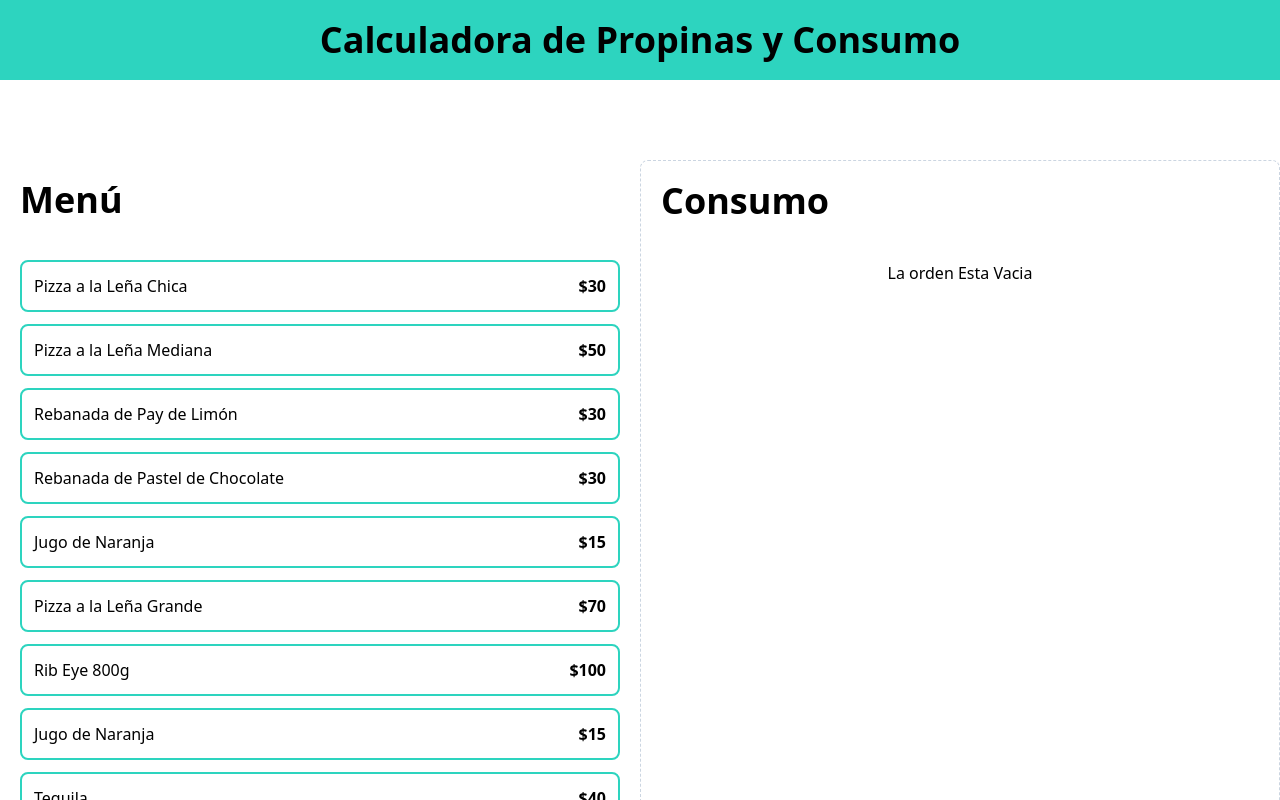
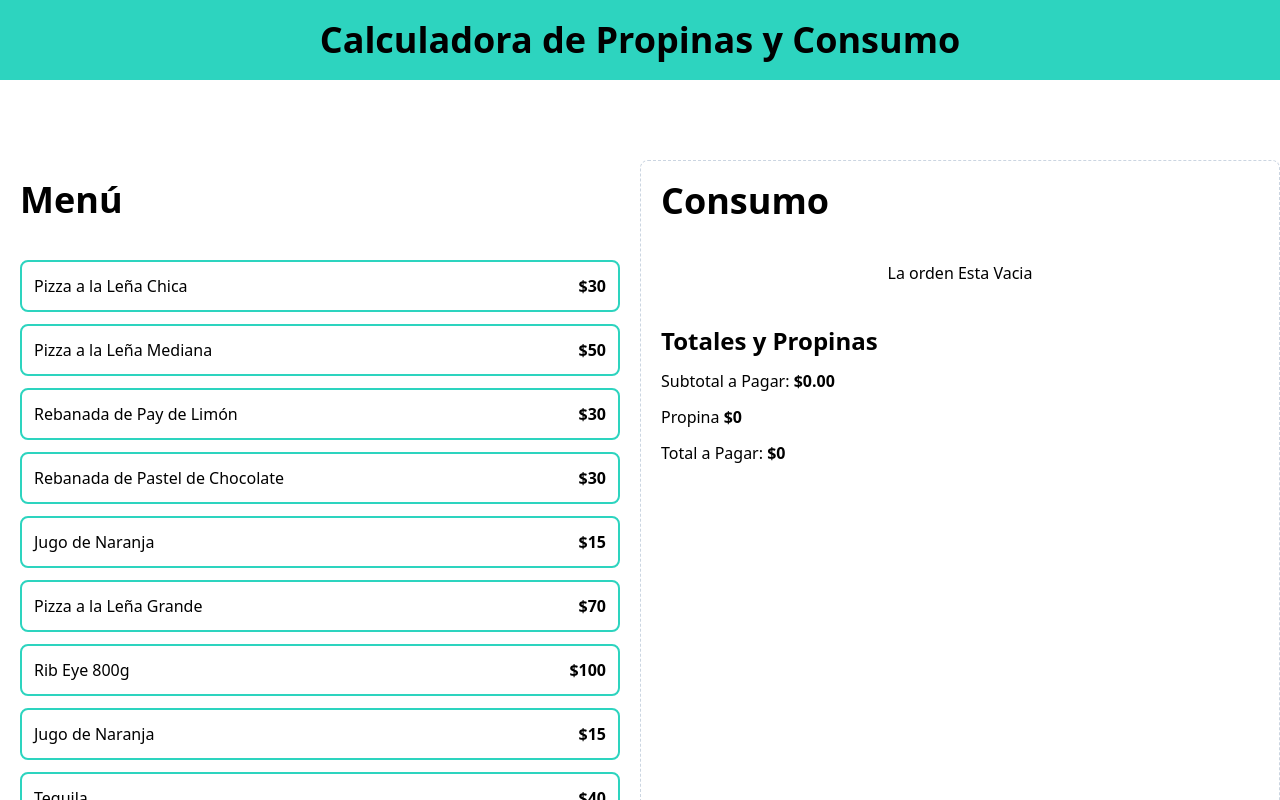
Before and after one commit to TheRoldo/calculadora_propinas, a React (Vite) app: page / in a window 1280 px wide. Shown: the top 800 px of the page. Built offline with nearby package versions, Linux system fonts and the light colour scheme.

Commit message:
Calcular el consumo

```diff
--- a/src/App.tsx
+++ b/src/App.tsx
@@ -1,5 +1,6 @@
 import MenuItem from "./components/MenuItem"
 import OrderContents from "./components/OrderContents"
+import OrderTotals from "./components/OrderTotals"
 import { menuItems } from "./data/db"
 import useOrder from "./hook/useOrder"
 
@@ -35,6 +36,10 @@ function App() {
             order={order}
             removeItem={removeItem}
           />
+
+          <OrderTotals
+            order={order}
+          />
         </div>
 
       </main>
--- /dev/null
+++ b/src/components/OrderTotals.tsx
@@ -0,0 +1,33 @@
+import { useMemo } from "react"
+import { OrderItem } from "../types"
+import { formatCurrency } from "../helpers"
+
+type OrderTotalProps = {
+    order: OrderItem[]
+}
+
+function OrderTotals({order}: OrderTotalProps) {
+
+    const subTotalAmount = useMemo(() => order.reduce((total, item) => total + (item.quantity * item.price), 0), [order])
+
+  return (
+    <>
+        <div className=" space-y-3">
+
+            <h2 className=" font-black text-2xl">Totales y Propinas</h2>
+            <p>Subtotal a Pagar: {''} <span className="font-bold">{  formatCurrency(subTotalAmount) }</span></p>
+
+            <p>Propina {''} <span className="font-bold">$0</span></p>
+
+            <p>Total a Pagar: {''} <span className="font-bold">$0</span></p>
+
+        </div>
+
+        <button>
+
+        </button>
+    </>
+  )
+}
+
+export default OrderTotals
```
